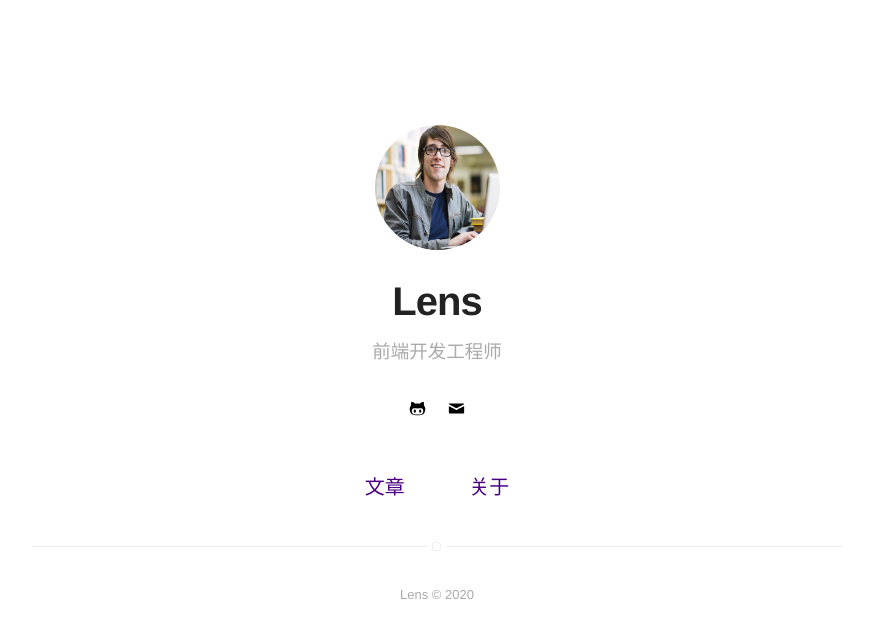
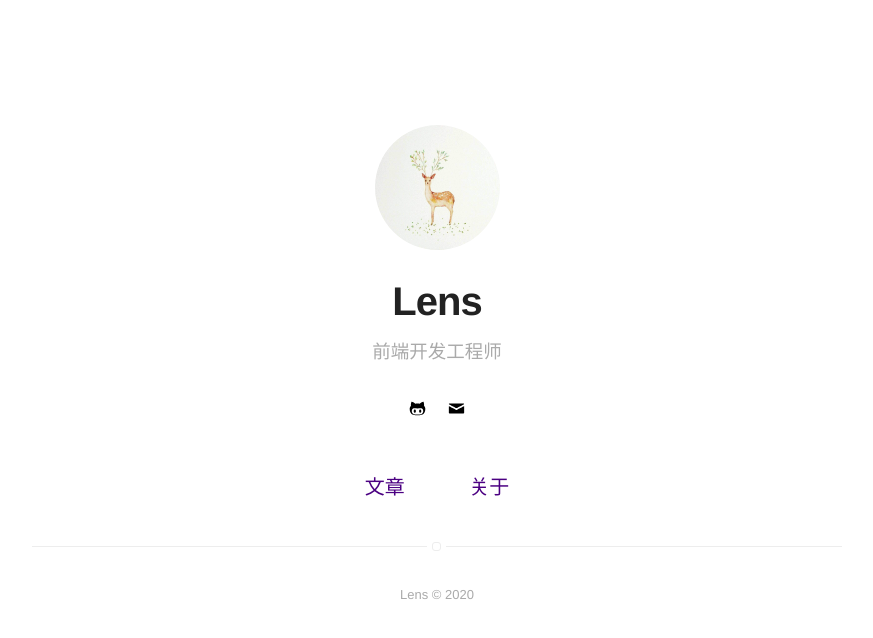
Before and after one commit to lens126261/react-hooks-mobx-ts, a Jekyll site: the page built from index.html, in a window 1280 px wide. Shown: the top 638 px of the page, without its empty margins (203-1076 px from the left). Built offline with Jekyll 4.4.1, drawn with Linux system fonts in a browser that asks for light colours.

Commit message:
更新头像

```diff
--- a/_config.yml
+++ b/_config.yml
@@ -8,7 +8,7 @@ description: 个人博客，记录学习和生活
 # if it's an external image, update below for true
 # better with square images
 external-image: false
-picture: assets/images/james.jpg
+picture: assets/images/profile.jpg
 
 # If you want to include your resume, set to true
 # and specify source (external or local).
```
